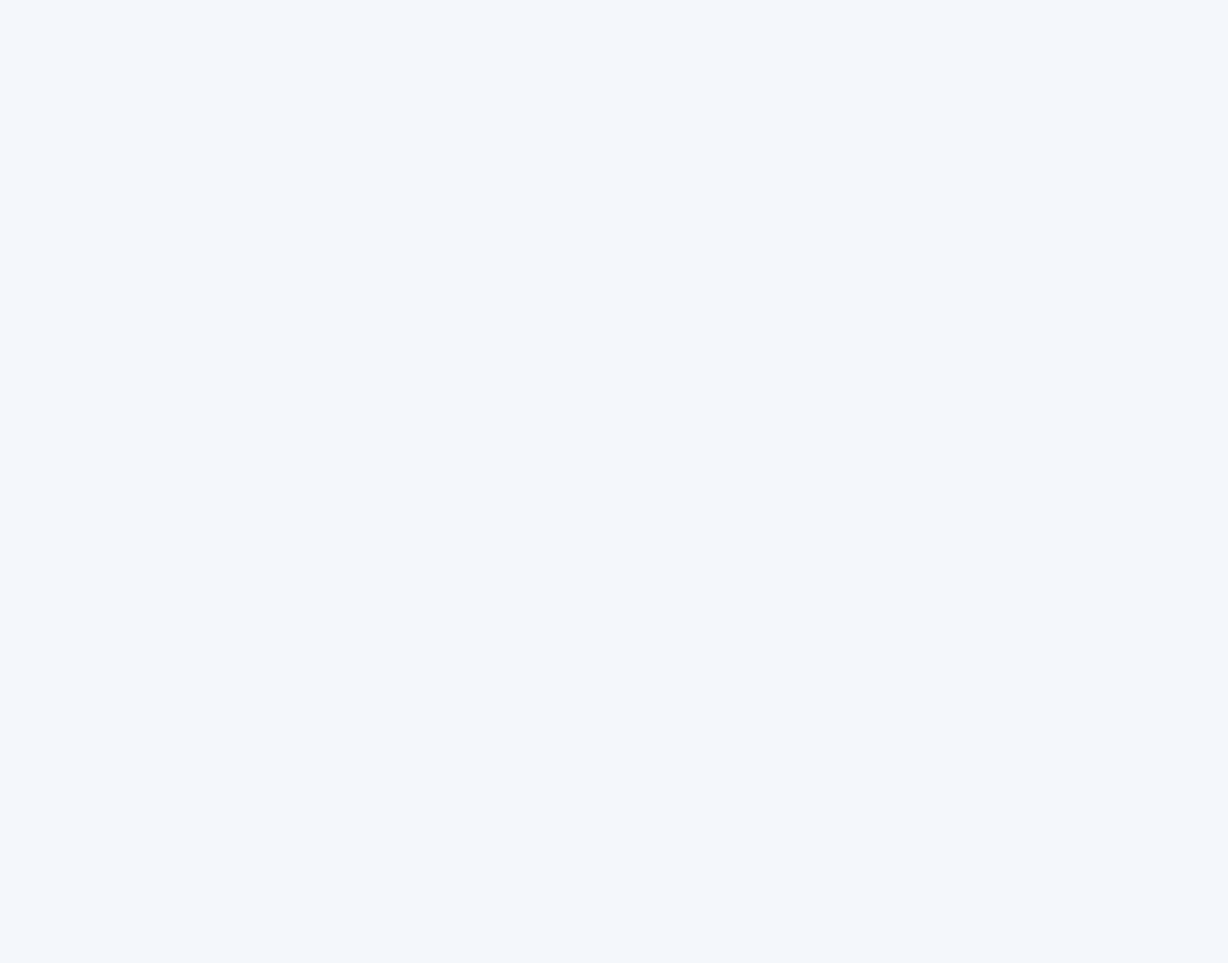
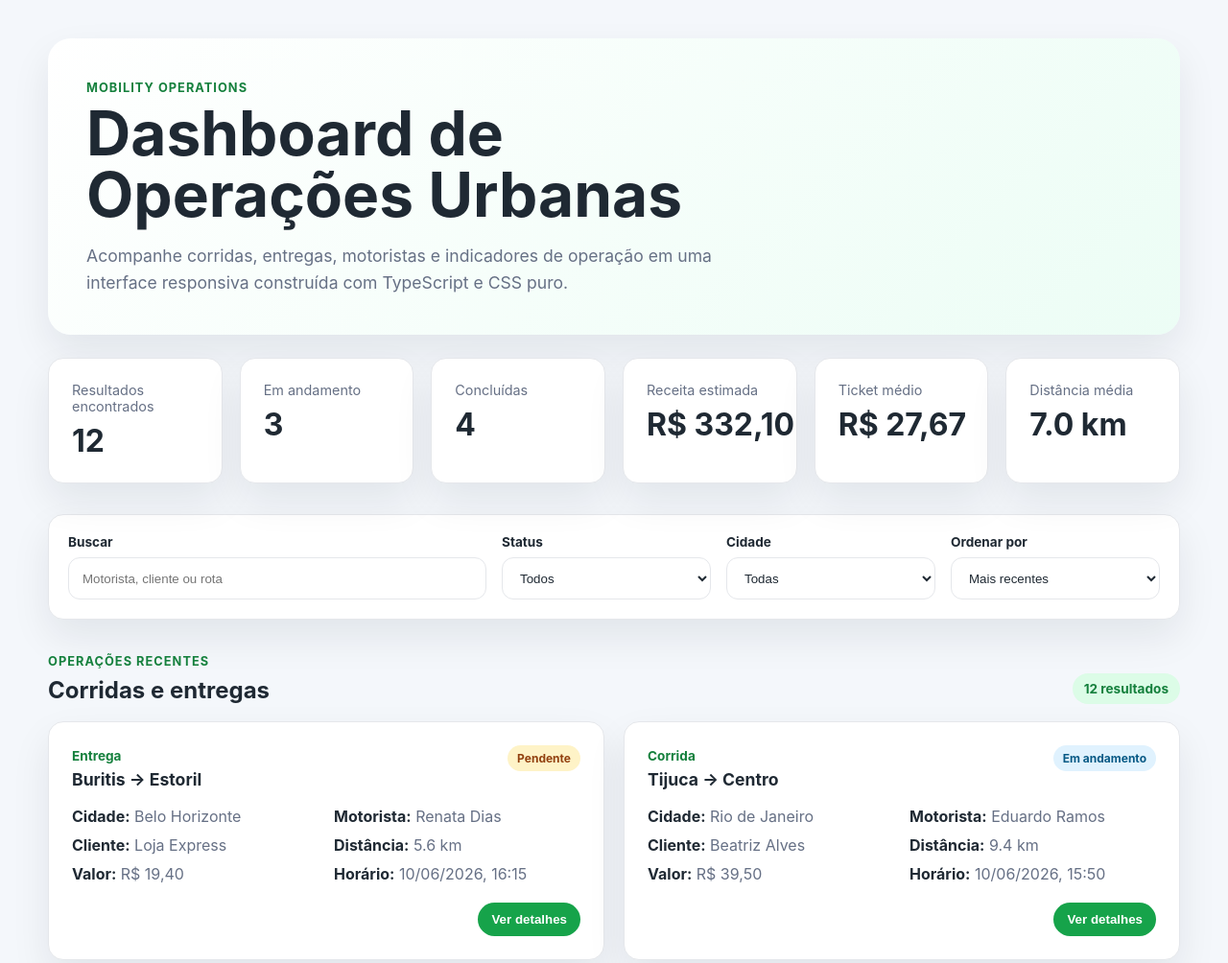
Before and after one commit to CarlosFelipePaixao/mobility-operations-dashboard, a website built with Vite: page index.html in a window 1280 px wide. Shown: the top 1004 px of the page at 96% size. Before the commit the page ends 800 px from the top, so only its background shows below. Built offline with nearby package versions, Linux system fonts and the light colour scheme.

Commit message:
Fix app HTML entry point

```diff
--- a/index.html
+++ b/index.html
@@ -1,3 +1,5 @@
+<!doctype html>
+<html lang="pt-BR">
   <head>
     <meta charset="UTF-8" />
     <meta name="viewport" content="width=device-width, initial-scale=1.0" />
@@ -7,3 +9,8 @@
     />
     <title>Mobility Operations Dashboard</title>
   </head>
+  <body>
+    <div id="app"></div>
+    <script type="module" src="/src/main.ts"></script>
+  </body>
+</html>
```
Lines whose indentation alone changed are shown as unchanged.
